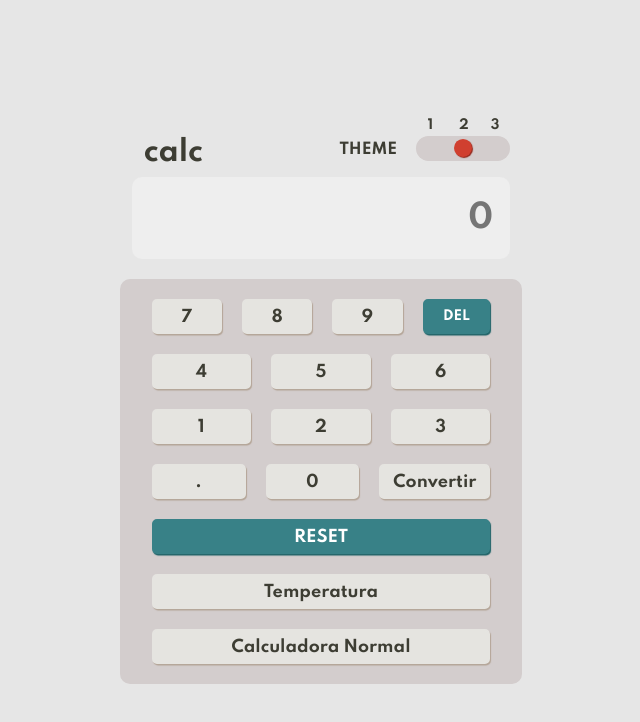
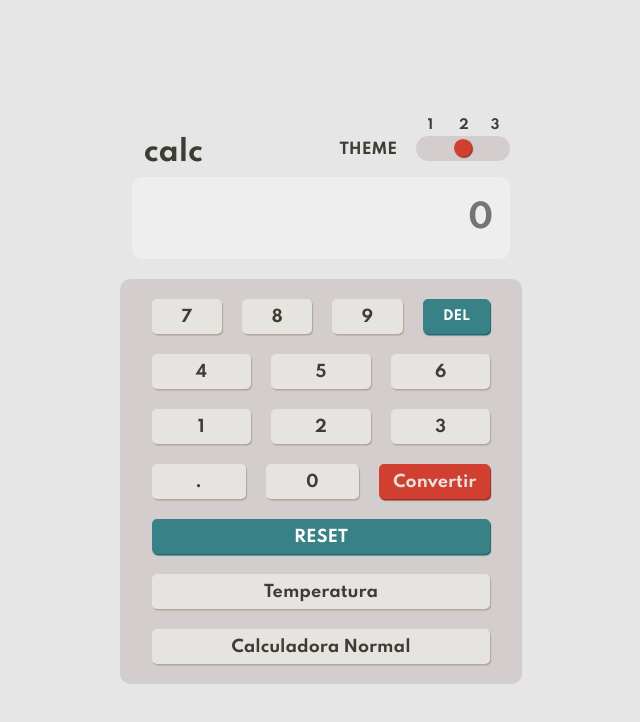
Before and after one commit to udenarPrueba/Calculadora, a plain HTML site: page index.html in a window 1280 px wide. Both pictures are taken after a click on the button "Calcular la Presion de Pascal a Bar". Shown: the whole page, without its empty margins (319-959 px from the left). Drawn offline with nearby package versions, Linux system fonts and the light colour scheme.

Commit message:
se agrega estilos css btn convertir

```diff
--- a/style.css
+++ b/style.css
@@ -108,7 +108,13 @@
     border: 2px solid var(--key-red-background);
     transition: var(--transition);
 }
-
+#convertir{
+    background-color: var(--key-red-background);
+    color: var(--key-background);
+    box-shadow: 1px 1.5px 1px var(--key-red-shadow);
+    border: 2px solid var(--key-red-background);
+    transition: var(--transition);
+}
 /* Animaciones de desplazamiento de teclas */
 .calc-keys input:hover{
     border: 2px solid var(--key-background);
```
